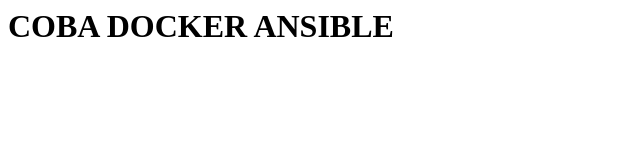
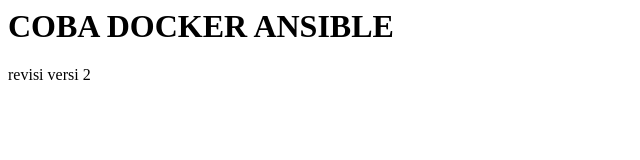
Before and after one commit to gokillCrew/docker, a plain HTML site: page index.html in a window 1280 px wide. Shown: the full height of the page, 0-640 px from the left. Drawn offline with Linux system fonts and the light colour scheme.

Commit message:
menambah P

```diff
--- a/index.html
+++ b/index.html
@@ -1 +1,2 @@
 <h1>COBA DOCKER ANSIBLE</h1>
+<p>revisi versi 2</p>
```
Also changed, not shown: 2 other files.
